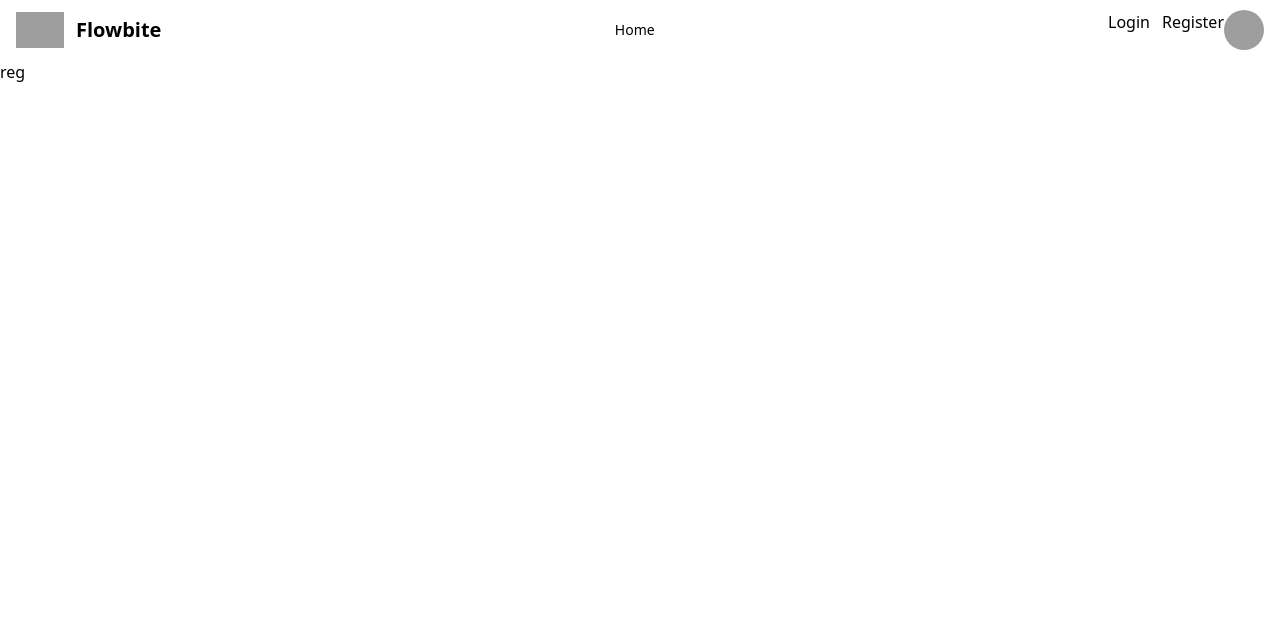
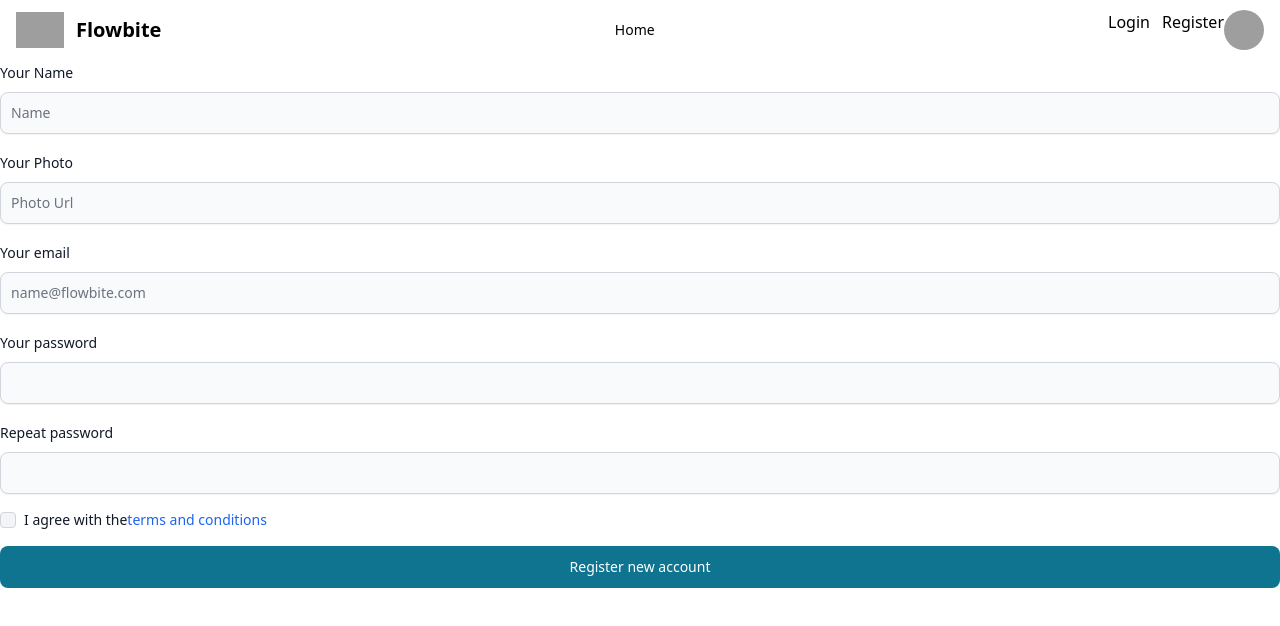
Before and after one commit to FAHIMXGG/Chef-clint, a React (Vite) app: page /reg in a window 1280 px wide. Shown: the top 626 px of the page. Built offline with nearby package versions, Linux system fonts and the light colour scheme; grey boxes are pictures that could not be loaded.

Commit message:
reg page

```diff
--- a/src/page/login/reg/Reg.jsx
+++ b/src/page/login/reg/Reg.jsx
@@ -1,9 +1,103 @@
+import { Button, Checkbox, Label, TextInput } from 'flowbite-react';
 import React from 'react';
 
 const Reg = () => {
     return (
         <div>
-            <h1>reg</h1>
+            <form className="flex flex-col gap-4">
+                <div>
+                    <div className="mb-2 block">
+                        <Label
+                            htmlFor="name"
+                            value="Your Name"
+                        />
+                    </div>
+                    <TextInput
+                        id="email2"
+                        type="text"
+                        name='name'
+                        placeholder="Name"
+                        required={true}
+                        shadow={true}
+                    />
+                </div>
+                <div>
+                    <div className="mb-2 block">
+                        <Label
+                            htmlFor="photo"
+                            value="Your Photo"
+                        />
+                    </div>
+                    <TextInput
+                        id="email2"
+                        type="text"
+                        name='photo'
+                        placeholder="Photo Url"
+                        required={true}
+                        shadow={true}
+                    />
+                </div>
+                <div>
+                    <div className="mb-2 block">
+                        <Label
+                            htmlFor="email2"
+                            value="Your email"
+                        />
+                    </div>
+                    <TextInput
+                        id="email2"
+                        type="email"
+                        name='email'
+                        placeholder="name@flowbite.com"
+                        required={true}
+                        shadow={true}
+                    />
+                </div>
+                <div>
+                    <div className="mb-2 block">
+                        <Label
+                            htmlFor="password2"
+                            value="Your password"
+                        />
+                    </div>
+                    <TextInput
+                        id="password2"
+                        type="password"
+                        name='password'
+                        required={true}
+                        shadow={true}
+                    />
+                </div>
+                <div>
+                    <div className="mb-2 block">
+                        <Label
+                            htmlFor="repeat-password"
+                            value="Repeat password"
+                        />
+                    </div>
+                    <TextInput
+                        id="repeat-password"
+                        type="password"
+                        required={true}
+                        shadow={true}
+                    />
+                </div>
+                <div className="flex items-center gap-2">
+                    <Checkbox id="agree" />
+                    <Label htmlFor="agree">
+                        I agree with the
+                        <a
+                            href="/forms"
+                            className="text-blue-600 hover:underline dark:text-blue-500"
+                        >
+                            terms and conditions
+                        </a>
+                    </Label>
+                </div>
+                <Button type="submit">
+                    Register new account
+                </Button>
+            </form>
         </div>
     );
 };
```
